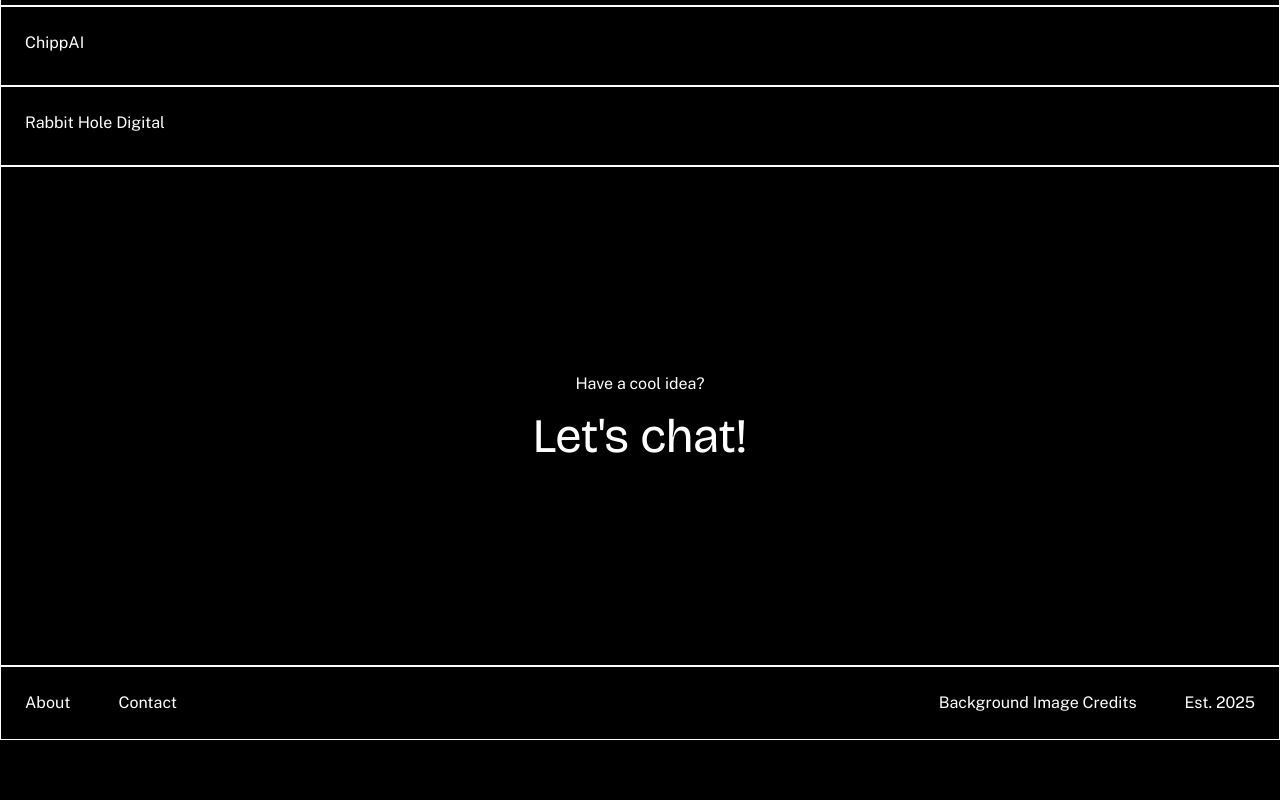
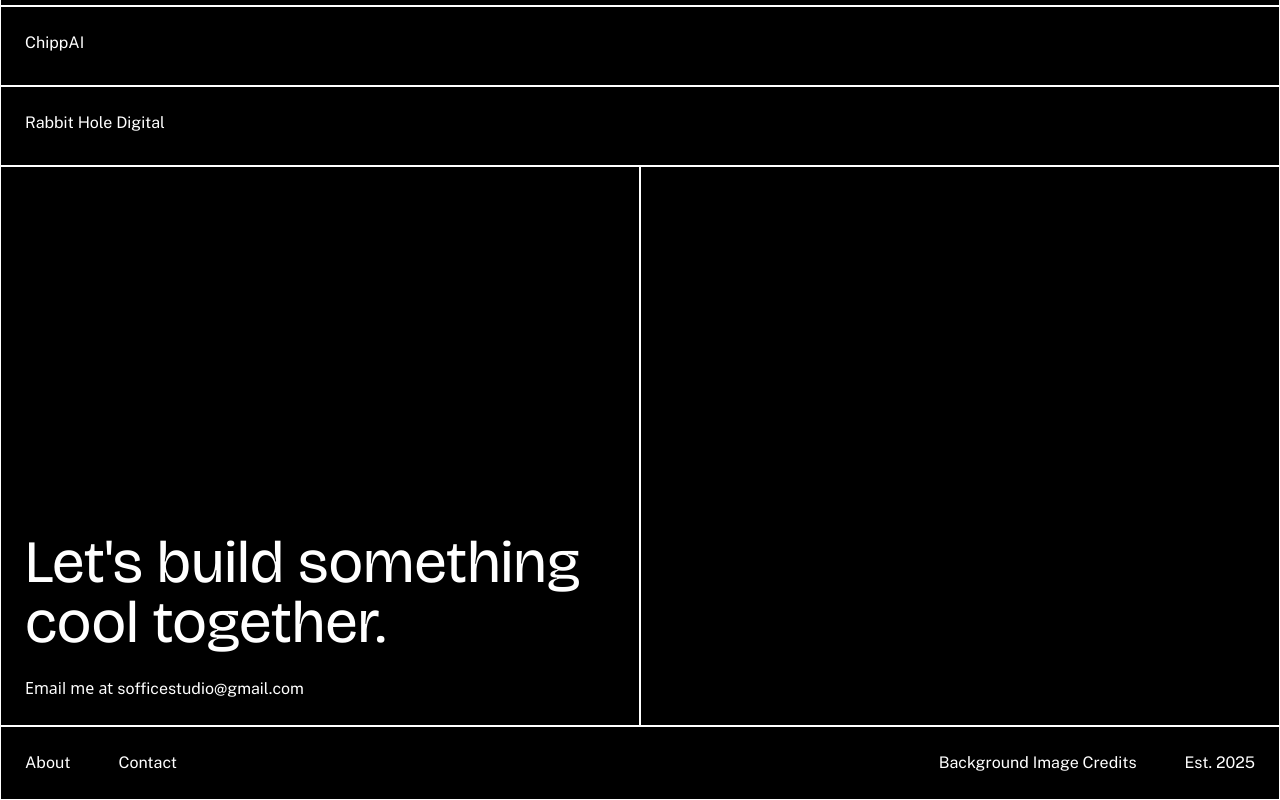
Before and after one commit to ValentinaValverde/sofficestudio, a Next.js app: page / in a window 1280 px wide. Shown: the part 799-1599 px from the top of the page. Before the commit the page ends 1539 px from the top, so only its background shows below. Built offline with nearby package versions, Linux system fonts and the light colour scheme; grey boxes are pictures that could not be loaded.

Commit message:
revamp contact section + add classname for cool link hover effect

```diff
--- a/app/globals.css
+++ b/app/globals.css
@@ -58,3 +58,19 @@ select,
 [role='button'] {
   cursor: none;
 }
+
+.link-underline {
+  position: relative;
+  display: inline-block;
+
+  background-image: linear-gradient(currentColor, currentColor);
+  background-size: 0% 2px;
+  background-position: left bottom;
+  background-repeat: no-repeat;
+
+  transition: background-size 0.5s ease;
+}
+
+.link-underline:hover {
+  background-size: 100% 2px;
+}
--- a/app/page.tsx
+++ b/app/page.tsx
@@ -1,7 +1,7 @@
 import FeaturedWorkSection from '@/components/home/FeaturedWorkSection';
 import MainBlock from '@/components/home/MainBlock';
 import Sidebar from '@/components/home/Sidebar';
-import Link from 'next/link';
+import ContactSection from '@/components/home/ContactSection';
 
 export default function Home() {
   return (
@@ -12,13 +12,7 @@ export default function Home() {
       </div>
 
       <FeaturedWorkSection />
-
-      <div className="border border-white p-6 w-full h-[500px] flex flex-col justify-center items-center gap-4">
-        <p className="text-center">Have a cool idea?</p>
-        <Link href="/contact" className="text-5xl !font-mono text-center">
-          Let&apos;s chat!
-        </Link>
-      </div>
+      <ContactSection />
     </div>
   );
 }
--- /dev/null
+++ b/components/home/ContactSection.tsx
@@ -0,0 +1,22 @@
+export default function ContactSection() {
+  return (
+    <div className="flex justify-between items-center min-h-[70vh]">
+      <div className="p-6 border border-white h-full w-1/2 space-y-6 flex flex-col justify-end">
+        <p className="text-6xl !font-mono">
+          Let&apos;s build something cool together.{' '}
+        </p>
+
+        <div>
+          <span>Email me at </span>
+          <a href="mailto:sofficestudio@gmail.com" className="link-underline">
+            sofficestudio@gmail.com
+          </a>{' '}
+        </div>
+      </div>
+
+      <div className="p-6 border border-white h-full w-1/2">
+        {/* Placeholder for something cool ;) */}
+      </div>
+    </div>
+  );
+}
```
